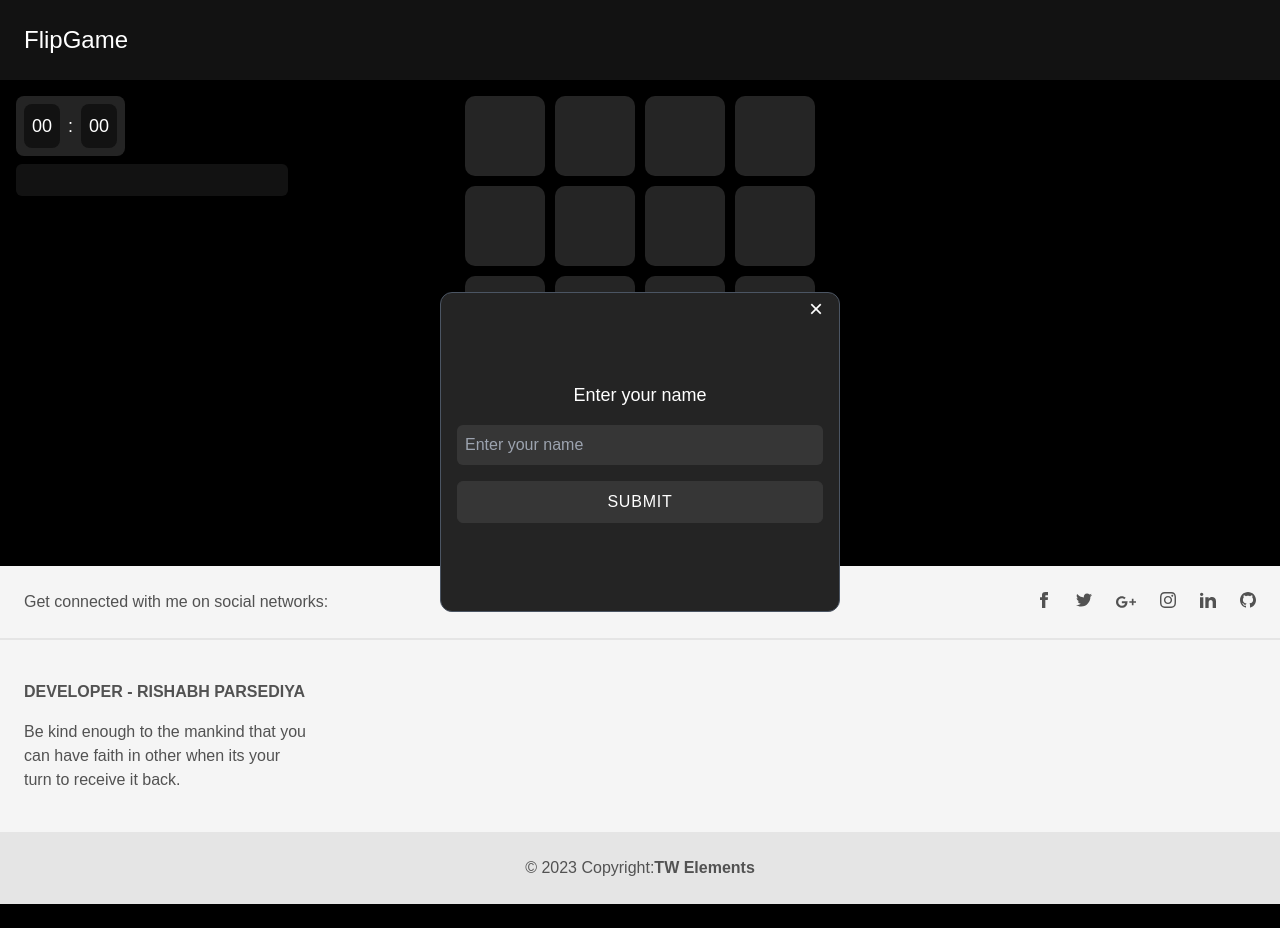
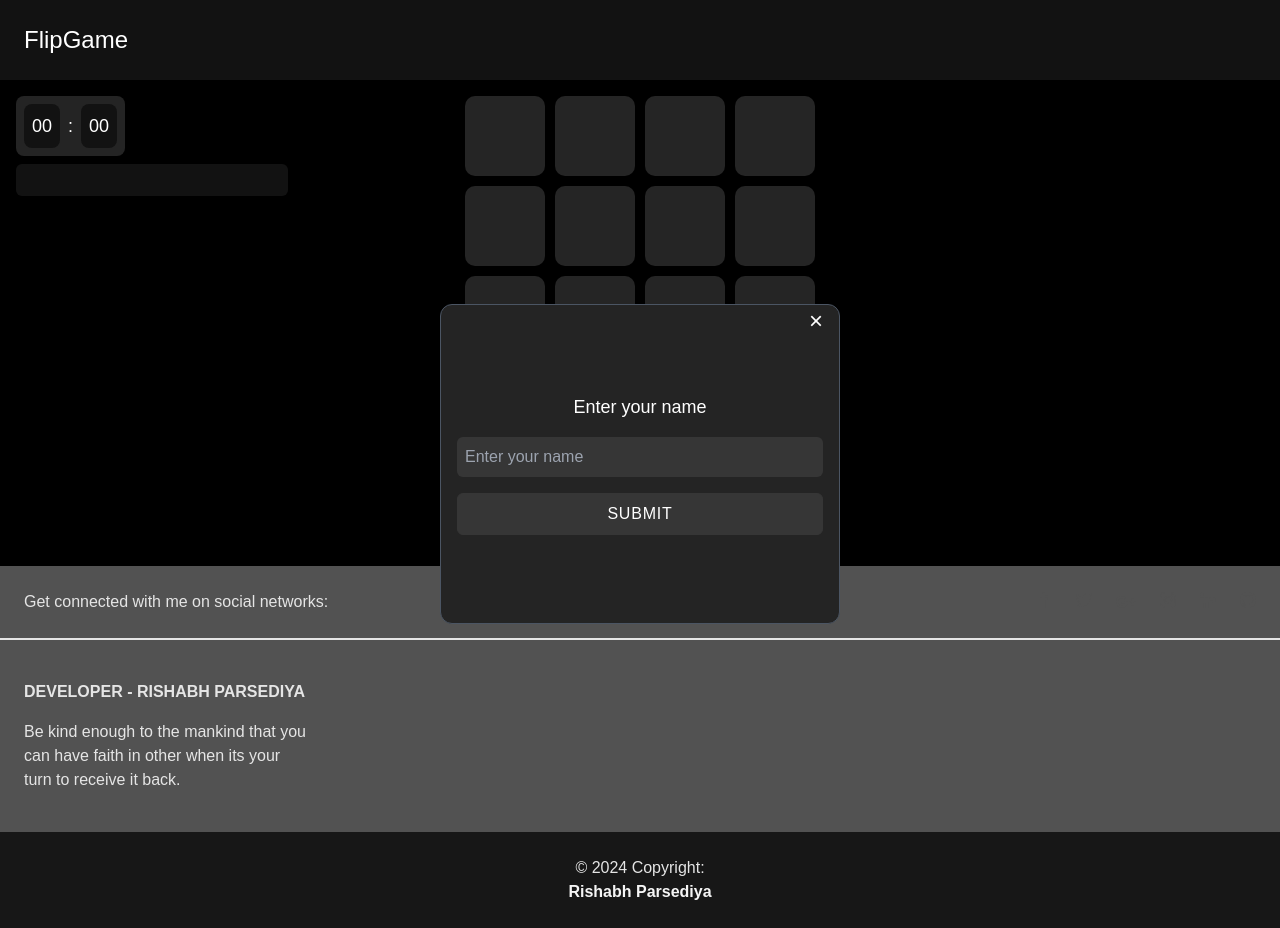
Before and after one commit to rishabhparsediya7/nextjsflipgame, a Next.js app: page / in a window 1280 px wide. Before the commit the page ends 904 px from the top, so only its background shows below. Built offline with nearby package versions, Linux system fonts and the light colour scheme.

Commit message:
update the name

```diff
--- a/src/app/components/Footer.tsx
+++ b/src/app/components/Footer.tsx
@@ -1,7 +1,7 @@
 export default function Footer() {
     return (
         <footer
-            className="bg-neutral-100 text-center text-neutral-600 dark:bg-neutral-600 dark:text-neutral-200 lg:text-left w-full">
+            className="text-center bg-neutral-600 text-neutral-200 lg:text-left w-full">
             <div
                 className="flex items-center justify-center border-b-2 border-neutral-200 p-6 dark:border-neutral-500 lg:justify-between">
                 <div className="mr-12 hidden lg:block">
@@ -151,12 +151,10 @@
             </div>
 
             {/* <!--Copyright section--> */}
-            <div className="bg-neutral-200 p-6 text-center dark:bg-neutral-700">
-                <span>© 2023 Copyright:</span>
-                <a
-                    className="font-semibold text-neutral-600 dark:text-neutral-400"
-                    href="https://tw-elements.com/"
-                >TW Elements</a>
+            <div className="p-6 text-center bg-neutral-900">
+                <span>© 2024 Copyright:</span>
+                <p className="font-semibold text-neutral-100"
+                >Rishabh Parsediya</p>
             </div>
         </footer>
     )
```
